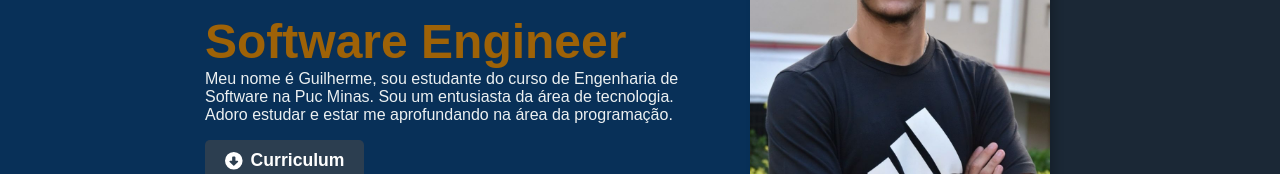
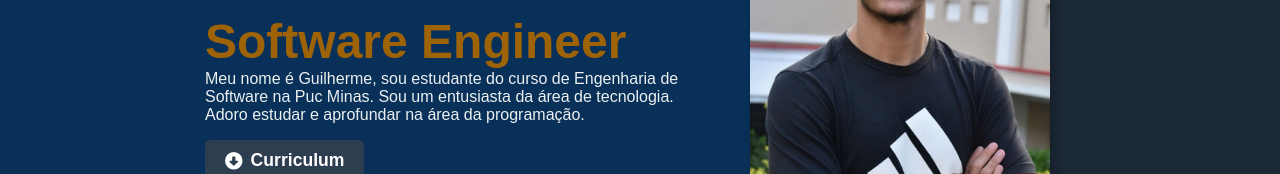
Before and after one commit to GuilhermeVieira05/Portifolio, a React (Vite) app: page / in a window 1280 px wide. Shown: the part 331-505 px from the top of the page. Built offline with nearby package versions, Linux system fonts and the light colour scheme.

Commit message:
Correção de erros de escrita

```diff
--- a/src/pages/Home.tsx
+++ b/src/pages/Home.tsx
@@ -66,7 +66,7 @@ export default function Home(){
                 <section id="profile" className={styles.profile}>
                     <div className={styles.desc}>
                         <span className={styles.title}>Software Engineer</span>
-                        <p>Meu nome é Guilherme, sou estudante do curso de Engenharia de Software na Puc Minas. Sou um entusiasta da área de tecnologia. Adoro estudar e estar me aprofundando na área da programação. </p>
+                        <p>Meu nome é Guilherme, sou estudante do curso de Engenharia de Software na Puc Minas. Sou um entusiasta da área de tecnologia. Adoro estudar e aprofundar na área da programação. </p>
                         <a
                         className={styles.cButton}
                         href={curriculo}
@@ -266,7 +266,7 @@ export default function Home(){
                     image={bbf}
                     title="Básico Bem Feito"
                     category="Academia"
-                    desc="Site desenvolvida durante um projeto da faculdade, que visava atender ao mercado fitness. Nele, o cliente teria acesso ao gerenciamento de seu treino e de suas fichas de treino."
+                    desc="Site desenvolvido durante um projeto da faculdade, que visava atender ao mercado fitness. Nele, o cliente teria acesso ao gerenciamento de seu treino e de suas fichas de treino."
                     link="https://github.com/GuilhermeVieira05/BasicoBemFeito"
                     technologies={[
                         <FontAwesomeIcon icon={faJs} size="2x"/>,
```
